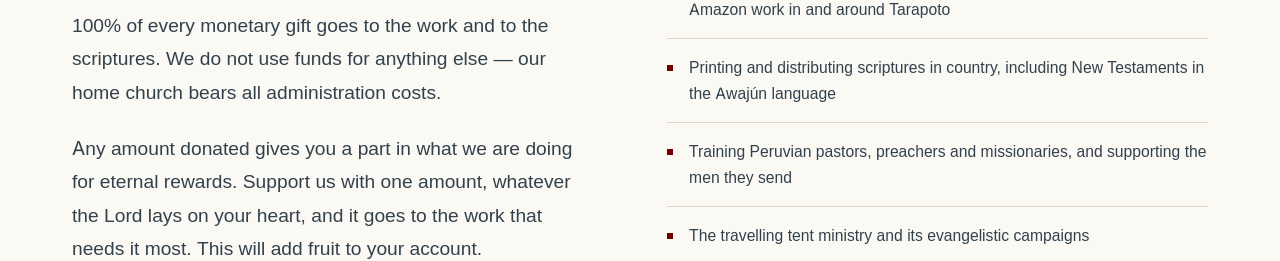
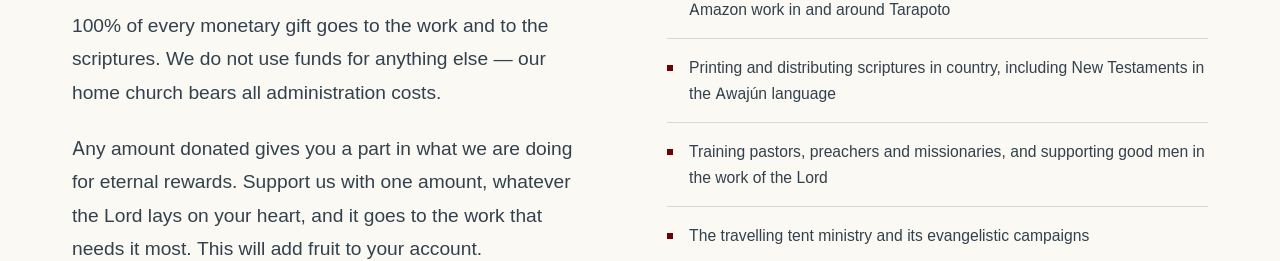
Before and after one commit to edesent/desentperu, a Next.js app: page /partner in a window 1280 px wide. Shown: the part 860-1121 px from the top of the page. Built offline with nearby package versions, Linux system fonts and the light colour scheme; no server answers; a web font is replaced by a local one.

Commit message:
Updated ministry training and support description

```diff
--- a/src/app/partner/page.tsx
+++ b/src/app/partner/page.tsx
@@ -20,7 +20,7 @@ const supports = [
   "Nash and Suzanne on the field — the day to day operations, the travel, and the continuous work of the ministry",
   "The churches we pastor and plant: Villa El Salvador, Pachacámac, and the Amazon work in and around Tarapoto",
   "Printing and distributing scriptures in country, including New Testaments in the Awajún language",
-  "Training Peruvian pastors, preachers and missionaries, and supporting the men they send",
+  "Training pastors, preachers and missionaries, and supporting good men in the work of the Lord",
   "The travelling tent ministry and its evangelistic campaigns",
   "New church plants in Cacatachi, Lamas and the cities beyond them",
 ];
```
